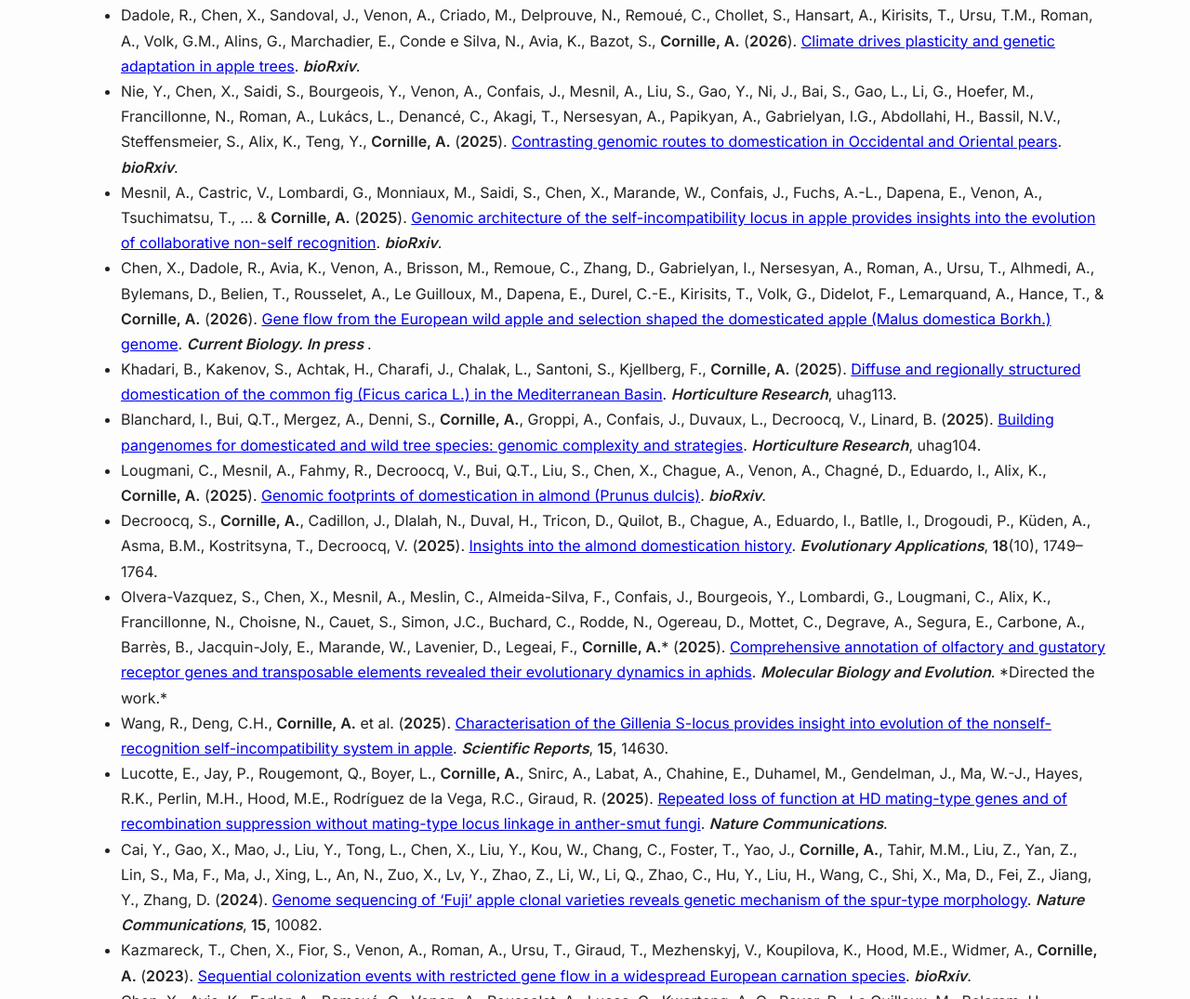
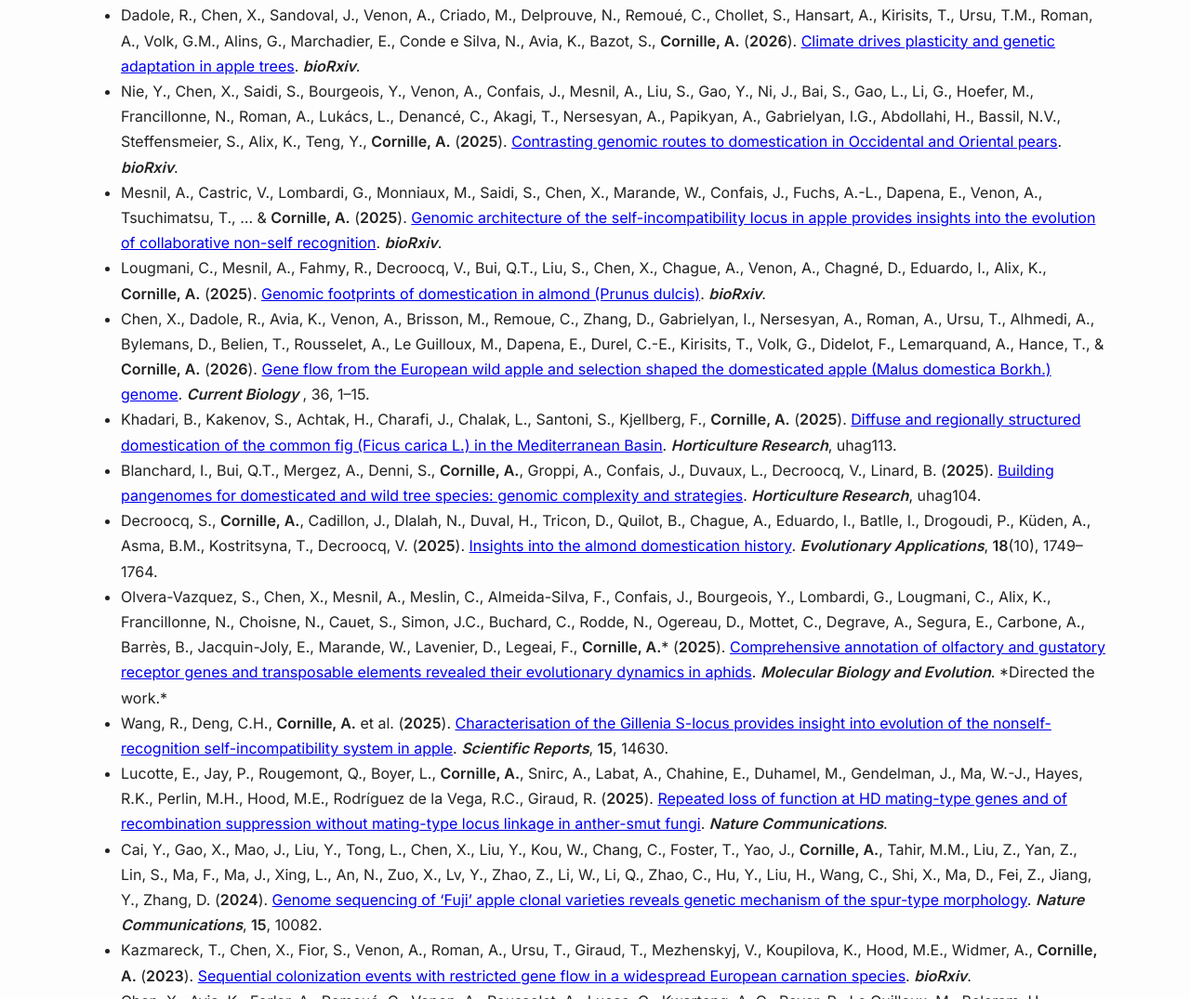
Before and after one commit to CornilleEclecticLab/CV-Cornille-Amandine-full, a plain HTML site: page index.html in a window 1280 px wide. Shown: the part 5715-6790 px from the top of the page at 93% size. Drawn offline with Linux system fonts and the light colour scheme.

Commit message:
Update index.html

```diff
--- a/index.html
+++ b/index.html
@@ -304,7 +304,6 @@
     <a href="https://doi.org/10.1101/2025.11.17.687327" target="_blank">Contrasting genomic routes to domestication in Occidental and Oriental pears</a>.
     <em><strong>bioRxiv</strong></em>.
   </li>
-
   <li>
     Mesnil, A., Castric, V., Lombardi, G., Monniaux, M., Saidi, S., Chen, X., Marande, W., Confais, J., Fuchs, A.-L., Dapena, E., Venon, A., Tsuchimatsu, T., … & <strong>Cornille, A.</strong> (<strong>2025</strong>).
     <a href="https://doi.org/10.1101/2025.10.28.683340" target="_blank">Genomic architecture of the self-incompatibility locus in apple provides insights into the evolution of collaborative non-self recognition</a>.
@@ -312,9 +311,14 @@
   </li>
 
   <li>
+    Lougmani, C., Mesnil, A., Fahmy, R., Decroocq, V., Bui, Q.T., Liu, S., Chen, X., Chague, A., Venon, A., Chagné, D., Eduardo, I., Alix, K., <strong>Cornille, A.</strong> (<strong>2025</strong>).
+    <a href="https://doi.org/10.1101/2025.08.06.668913" target="_blank">Genomic footprints of domestication in almond (Prunus dulcis)</a>.
+    <em><strong>bioRxiv</strong></em>.
+  </li>
+  <li>
     Chen, X., Dadole, R., Avia, K., Venon, A., Brisson, M., Remoue, C., Zhang, D., Gabrielyan, I., Nersesyan, A., Roman, A., Ursu, T., Alhmedi, A., Bylemans, D., Belien, T., Rousselet, A., Le Guilloux, M., Dapena, E., Durel, C.-E., Kirisits, T., Volk, G., Didelot, F., Lemarquand, A., Hance, T., & <strong>Cornille, A.</strong> (<strong>2026</strong>).
-    <a href="https://doi.org/10.1101/2025.09.18.676739" target="_blank">Gene flow from the European wild apple and selection shaped the domesticated apple (Malus domestica Borkh.) genome</a>.
-    <em><strong>Current Biology. In press </strong></em>.
+    <a href="https://www.sciencedirect.com/science/article/pii/S0960982226003684" target="_blank">Gene flow from the European wild apple and selection shaped the domesticated apple (Malus domestica Borkh.) genome</a>.
+    <em><strong>Current Biology </strong></em>, 36, 1–15.
   </li>
   <li>
   Khadari, B., Kakenov, S., Achtak, H., Charafi, J., Chalak, L., Santoni, S., Kjellberg, F., <strong>Cornille, A.</strong> (<strong>2025</strong>).
@@ -325,12 +329,6 @@
     Blanchard, I., Bui, Q.T., Mergez, A., Denni, S., <strong>Cornille, A.</strong>, Groppi, A., Confais, J., Duvaux, L., Decroocq, V., Linard, B. (<strong>2025</strong>).
     <a href="https://doi.org/10.1093/hr/uhag104" target="_blank">Building pangenomes for domesticated and wild tree species: genomic complexity and strategies</a>.
     <em><strong>Horticulture Research</strong></em>, uhag104.
-  </li>
-
-  <li>
-    Lougmani, C., Mesnil, A., Fahmy, R., Decroocq, V., Bui, Q.T., Liu, S., Chen, X., Chague, A., Venon, A., Chagné, D., Eduardo, I., Alix, K., <strong>Cornille, A.</strong> (<strong>2025</strong>).
-    <a href="https://doi.org/10.1101/2025.08.06.668913" target="_blank">Genomic footprints of domestication in almond (Prunus dulcis)</a>.
-    <em><strong>bioRxiv</strong></em>.
   </li>
 
   <li>
```
